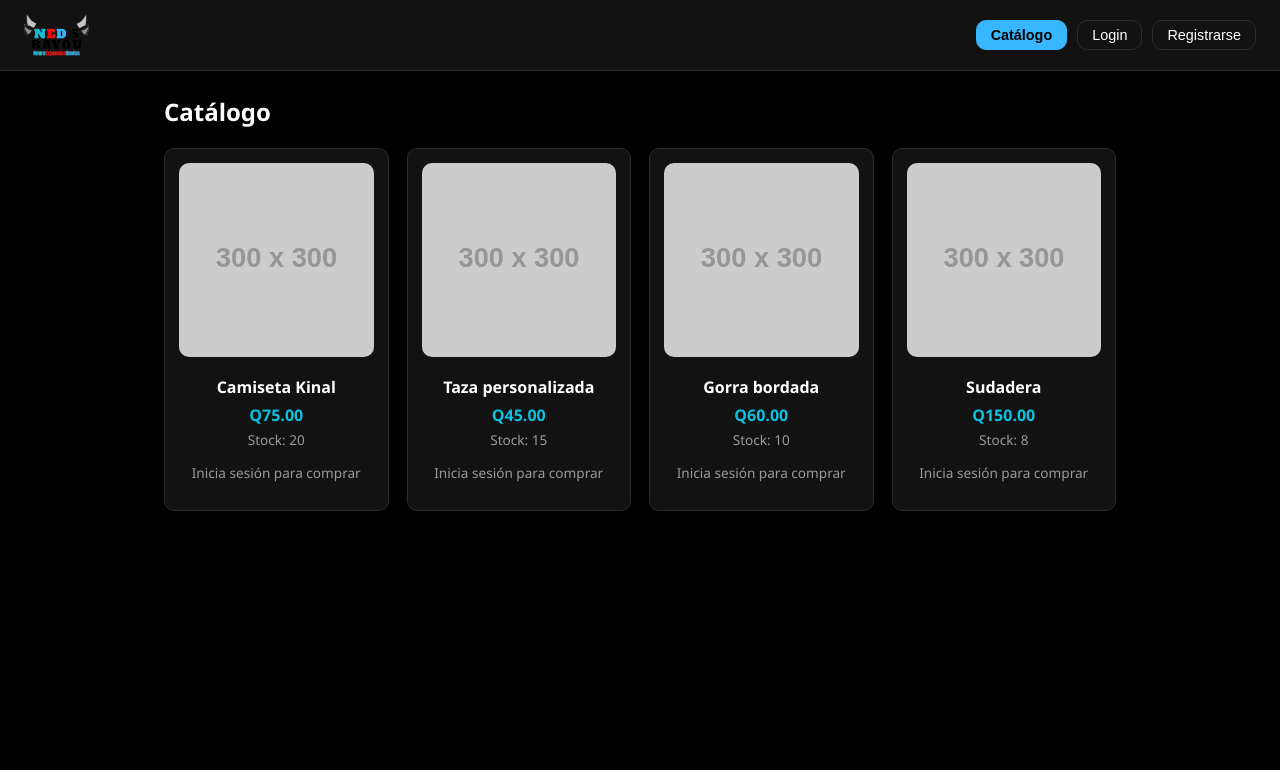
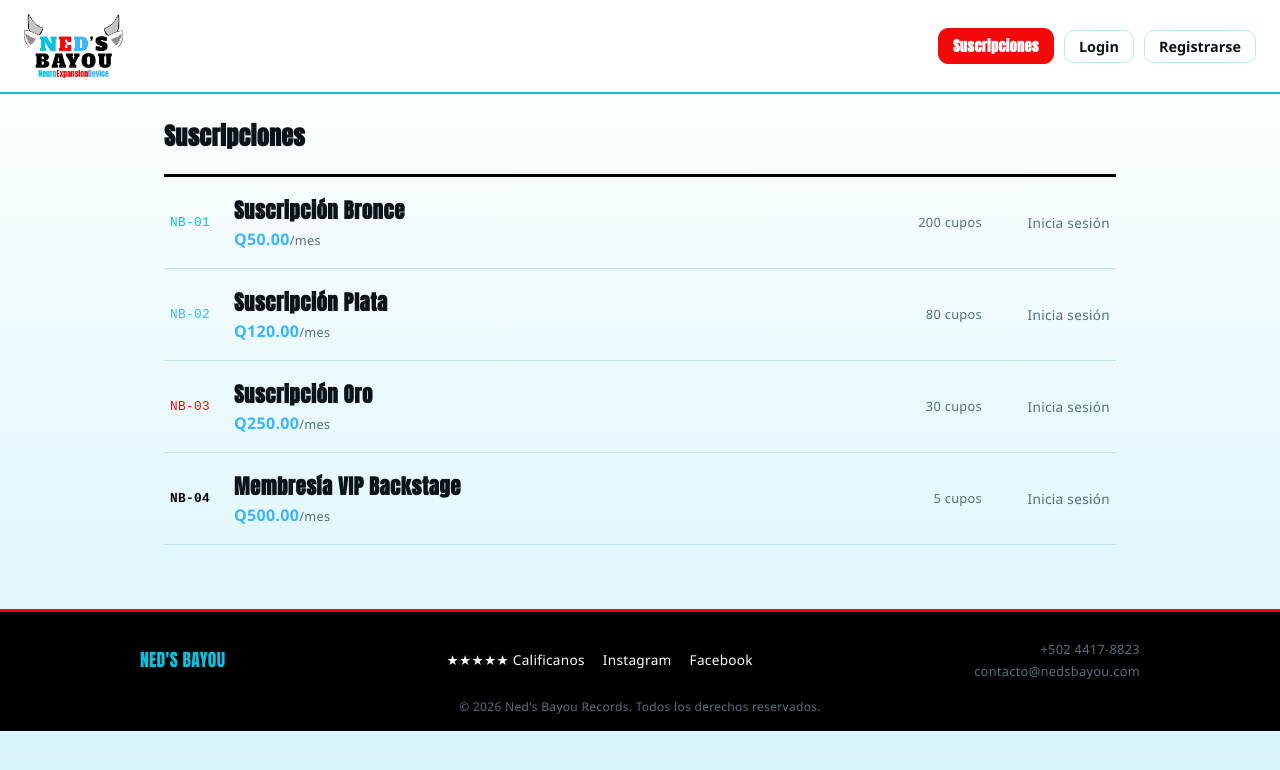
Before and after one commit to ANDOK303/Ned-s-Bayou, a website built with Vite: page index.html in a window 1280 px wide. Built offline with nearby package versions, Linux system fonts and the light colour scheme; placeholder pictures from the web are drawn by us.

Commit message:
Rediseño de suscripciones estilo tracklist y footer

```diff
--- a/src/data.ts
+++ b/src/data.ts
@@ -14,31 +14,31 @@
 export const products: Product[] = [
   {
     id: 1,
-    name: "Camiseta Kinal",
-    price: 75,
-    image: "https://placehold.co/300x300?text=Camiseta",
-    stock: 20,
+    name: "Suscripción Bronce",
+    price: 50,
+    image: "",
+    stock: 200,
   },
   {
     id: 2,
-    name: "Taza personalizada",
-    price: 45,
-    image: "https://placehold.co/300x300?text=Taza",
-    stock: 15,
+    name: "Suscripción Plata",
+    price: 120,
+    image: "",
+    stock: 80,
   },
   {
     id: 3,
-    name: "Gorra bordada",
-    price: 60,
-    image: "https://placehold.co/300x300?text=Gorra",
-    stock: 10,
+    name: "Suscripción Oro",
+    price: 250,
+    image: "",
+    stock: 30,
   },
   {
     id: 4,
-    name: "Sudadera",
-    price: 150,
-    image: "https://placehold.co/300x300?text=Sudadera",
-    stock: 8,
+    name: "Membresía VIP Backstage",
+    price: 500,
+    image: "",
+    stock: 5,
   },
 ];
 
--- a/src/main.ts
+++ b/src/main.ts
@@ -19,7 +19,7 @@
 
 function renderNavbar(): string {
   const links = [
-    `<button data-nav="catalog" class="nav-link ${state.view === "catalog" ? "active" : ""}">Catálogo</button>`,
+    `<button data-nav="catalog" class="nav-link ${state.view === "catalog" ? "active" : ""}">Suscripciones</button>`,
   ];
 
   if (state.currentUser) {
@@ -91,20 +91,22 @@
 // ---------- CATALOG ----------
 
 function renderCatalog(): string {
-  const cards = products
+  const rows = products
     .map(
-      (p) => `
-      <div class="card">
-        <img src="${p.image}" alt="${p.name}" />
-        <h3>${p.name}</h3>
-        <p class="price">Q${p.price.toFixed(2)}</p>
-        <p class="stock">Stock: ${p.stock}</p>
+      (p, i) => `
+      <div class="sub-row">
+        <span class="sub-code">NB-0${i + 1}</span>
+        <div class="sub-info">
+          <h3>${p.name}</h3>
+          <p class="sub-price">Q${p.price.toFixed(2)}<span class="sub-per">/mes</span></p>
+        </div>
+        <span class="sub-cupos">${p.stock} cupos</span>
         ${
           state.currentUser
-            ? `<button data-add-cart="${p.id}" ${p.stock === 0 ? "disabled" : ""}>
-                ${p.stock === 0 ? "Agotado" : "Agregar al carrito"}
+            ? `<button class="sub-stamp" data-add-cart="${p.id}" ${p.stock === 0 ? "disabled" : ""}>
+                ${p.stock === 0 ? "Cupos llenos" : "Suscribirse"}
               </button>`
-            : `<p class="hint">Inicia sesión para comprar</p>`
+            : `<span class="hint sub-hint">Inicia sesión</span>`
         }
       </div>
     `
@@ -112,8 +114,8 @@
     .join("");
 
   return `
-    <h2>Catálogo</h2>
-    <div class="grid">${cards}</div>
+    <h2>Suscripciones</h2>
+    <div class="sub-list">${rows}</div>
   `;
 }
 
@@ -193,15 +195,15 @@
 
     <h3>Agregar producto</h3>
     <form id="product-form" class="inline-form">
-      <input name="name" placeholder="Nombre" required />
+      <input name="name" placeholder="Nombre de la suscripción" required />
       <input name="price" type="number" step="0.01" placeholder="Precio" required />
-      <input name="stock" type="number" placeholder="Stock" required />
+      <input name="stock" type="number" placeholder="Cupos disponibles" required />
       <button type="submit">Agregar</button>
     </form>
 
     <h3>Productos</h3>
     <table class="admin-table">
-      <thead><tr><th>ID</th><th>Nombre</th><th>Precio</th><th>Stock</th><th></th></tr></thead>
+      <thead><tr><th>ID</th><th>Nombre</th><th>Precio</th><th>Cupos</th><th></th></tr></thead>
       <tbody>${productRows}</tbody>
     </table>
 
@@ -210,6 +212,28 @@
       <thead><tr><th>ID</th><th>Usuario</th><th>Rol</th></tr></thead>
       <tbody>${userRows}</tbody>
     </table>
+  `;
+}
+
+// ---------- FOOTER (decorativo, solo en Suscripciones) ----------
+
+function renderFooter(): string {
+  return `
+    <footer class="site-footer">
+      <div class="footer-inner">
+        <div class="footer-brand">NED'S BAYOU</div>
+        <div class="footer-links">
+          <a href="#" onclick="return false">★★★★★ Calificanos</a>
+          <a href="#" onclick="return false">Instagram</a>
+          <a href="#" onclick="return false">Facebook</a>
+        </div>
+        <div class="footer-contact">
+          <span>+502 4417-8823</span>
+          <span>contacto@nedsbayou.com</span>
+        </div>
+      </div>
+      <p class="footer-copy">© ${new Date().getFullYear()} Ned's Bayou Records. Todos los derechos reservados.</p>
+    </footer>
   `;
 }
 
@@ -235,6 +259,7 @@
   app.innerHTML = `
     ${renderNavbar()}
     <main class="container">${renderView()}</main>
+    ${state.view === "catalog" ? renderFooter() : ""}
   `;
   attachEvents();
 }
@@ -349,7 +374,7 @@
       name,
       price,
       stock,
-      image: `https://placehold.co/300x300?text=${encodeURIComponent(name)}`,
+      image: "",
     });
     render();
   });
--- a/src/style.css
+++ b/src/style.css
@@ -1,3 +1,5 @@
+@import url("https://fonts.googleapis.com/css2?family=Anton&display=swap");
+
 :root {
   /* Paleta de marca Ned's Bayou */
   --brand-aqua: #0cc0df;    /* Azul aqua */
@@ -6,12 +8,13 @@
   --brand-white: #ffffff;
   --brand-black: #000000;
 
-  --bg: var(--brand-black);
-  --surface: #121212;
-  --surface-2: #1c1c1c;
-  --border: #2c2c2c;
-  --text: var(--brand-white);
-  --muted: #9a9a9a;
+  --bg-start: #ffffff;
+  --bg-end: #d6f4fa;
+  --surface: #ffffff;
+  --surface-2: #eafbfd;
+  --border: #b9e8f0;
+  --text: #0a1418;
+  --muted: #55707a;
   --accent: var(--brand-aqua);
   --accent-hover: var(--brand-blue);
   --danger: var(--brand-red);
@@ -23,8 +26,12 @@
 
 body {
   margin: 0;
-  background: var(--bg);
+  min-height: 100vh;
+  background: linear-gradient(180deg, var(--bg-start) 0%, var(--bg-end) 100%);
+  background-attachment: fixed;
   color: var(--text);
+  font-family: "Anton", "Segoe UI", system-ui, sans-serif;
+  letter-spacing: 0.3px;
 }
 
 #app { min-height: 100vh; }
@@ -35,13 +42,13 @@
   align-items: center;
   padding: 14px 24px;
   background: var(--surface);
-  border-bottom: 1px solid var(--border);
+  border-bottom: 2px solid var(--brand-aqua);
   flex-wrap: wrap;
   gap: 12px;
 }
 
 .brand { display: flex; align-items: center; }
-.brand-logo { height: 42px; width: auto; display: block; }
+.brand-logo { height: 64px; width: auto; display: block; }
 
 .nav-links {
   display: flex;
@@ -60,45 +67,132 @@
   font-size: 0.9rem;
 }
 
-.nav-link:hover { border-color: var(--brand-aqua); color: var(--brand-aqua); }
-.nav-link.active { background: var(--brand-blue); border-color: var(--brand-blue); color: var(--brand-black); font-weight: 700; }
+.nav-link:hover { border-color: var(--brand-red); color: var(--brand-red); background: var(--surface-2); }
+.nav-link.active { background: var(--brand-red); border-color: var(--brand-red); color: var(--brand-white); font-weight: 700; }
 
 .nav-user { color: var(--muted); font-size: 0.9rem; padding: 0 6px; }
 
+.nav-link[data-nav="login"],
+.nav-link[data-nav="register"] {
+  font-family: "Segoe UI", system-ui, sans-serif;
+  letter-spacing: normal;
+}
+
 .container { max-width: 1000px; margin: 0 auto; padding: 24px; }
 
-h2 { margin-top: 0; }
+h2 { margin-top: 0; color: var(--text); }
 
-.grid {
-  display: grid;
-  grid-template-columns: repeat(auto-fill, minmax(200px, 1fr));
-  gap: 18px;
+.sub-list {
+  display: flex;
+  flex-direction: column;
+  border-top: 3px solid var(--brand-black);
 }
 
-.card {
-  background: var(--surface);
-  border: 1px solid var(--border);
-  border-radius: var(--radius);
-  padding: 14px;
-  text-align: center;
-  transition: border-color 0.15s ease;
+.sub-row {
+  display: flex;
+  align-items: center;
+  gap: 18px;
+  padding: 18px 6px;
+  border-bottom: 1px solid var(--border);
+  transition: background 0.15s ease;
 }
 
-.card:hover { border-color: var(--brand-aqua); }
+.sub-row:hover { background: var(--surface-2); }
 
-.card img { width: 100%; border-radius: var(--radius); margin-bottom: 8px; }
-.card h3 { margin: 6px 0; font-size: 1rem; }
-.price { color: var(--accent); font-weight: 700; margin: 4px 0; }
-.stock { color: var(--muted); font-size: 0.85rem; margin: 0 0 10px; }
+.sub-code {
+  font-family: "Courier New", monospace;
+  font-size: 0.8rem;
+  color: var(--muted);
+  width: 46px;
+  flex-shrink: 0;
+}
+
+.sub-row:nth-child(4n+1) .sub-code { color: var(--brand-aqua); }
+.sub-row:nth-child(4n+2) .sub-code { color: var(--brand-blue); }
+.sub-row:nth-child(4n+3) .sub-code { color: var(--brand-red); }
+.sub-row:nth-child(4n+4) .sub-code { color: var(--brand-black); font-weight: 700; }
+
+.sub-info { flex: 1; min-width: 140px; }
+.sub-info h3 { font-size: 1.3rem; margin: 0; letter-spacing: 0.5px; }
+.sub-price { color: var(--brand-blue); font-weight: 700; margin: 2px 0 0; font-family: "Segoe UI", system-ui, sans-serif; }
+.sub-per { color: var(--muted); font-weight: 400; font-size: 0.8rem; }
+
+.sub-cupos {
+  font-family: "Segoe UI", system-ui, sans-serif;
+  font-size: 0.8rem;
+  color: var(--muted);
+  width: 80px;
+  text-align: right;
+  flex-shrink: 0;
+}
+
+.sub-hint { width: 110px; text-align: right; font-family: "Segoe UI", system-ui, sans-serif; }
+
+.sub-stamp {
+  background: var(--brand-red);
+  border: 2px solid var(--brand-black);
+  border-radius: 3px;
+  transform: rotate(-2deg);
+  flex-shrink: 0;
+}
+
+.sub-stamp:hover { transform: rotate(0deg); background: var(--brand-blue); }
+.sub-stamp:disabled { transform: none; }
+
+.site-footer {
+  margin-top: 40px;
+  background: var(--brand-black);
+  border-top: 3px solid var(--brand-red);
+  color: var(--brand-white);
+  padding: 28px 24px 16px;
+}
+
+.footer-inner {
+  max-width: 1000px;
+  margin: 0 auto;
+  display: flex;
+  flex-wrap: wrap;
+  justify-content: space-between;
+  align-items: center;
+  gap: 16px;
+}
+
+.footer-brand { font-size: 1.1rem; color: var(--brand-aqua); }
+
+.footer-links { display: flex; gap: 18px; flex-wrap: wrap; font-family: "Segoe UI", system-ui, sans-serif; font-size: 0.85rem; }
+.footer-links a { color: var(--brand-white); text-decoration: none; }
+.footer-links a:hover { color: var(--brand-red); }
+
+.footer-contact {
+  display: flex;
+  flex-direction: column;
+  gap: 4px;
+  font-family: "Segoe UI", system-ui, sans-serif;
+  font-size: 0.8rem;
+  color: var(--muted);
+  text-align: right;
+}
+
+.footer-copy {
+  max-width: 1000px;
+  margin: 18px auto 0;
+  font-family: "Segoe UI", system-ui, sans-serif;
+  font-size: 0.75rem;
+  color: var(--muted);
+  text-align: center;
+}
 
 button {
   background: var(--accent);
-  color: white;
+  color: var(--brand-white);
   border: none;
   padding: 8px 14px;
   border-radius: var(--radius);
   cursor: pointer;
   font-size: 0.9rem;
+  font-weight: 600;
+  font-family: inherit;
+  letter-spacing: inherit;
 }
 
 button:hover { background: var(--accent-hover); }
@@ -109,10 +203,14 @@
   margin: 40px auto;
   background: var(--surface);
   border: 1px solid var(--border);
+  border-top: 4px solid var(--brand-red);
   border-radius: var(--radius);
   padding: 24px;
+  box-shadow: 0 2px 10px rgba(12, 192, 223, 0.1);
+  font-family: "Segoe UI", system-ui, sans-serif;
 }
 
+.auth-box h2 { color: var(--brand-black); font-family: inherit; }
 .auth-box form { display: flex; flex-direction: column; gap: 8px; }
 .auth-box label { color: var(--muted); font-size: 0.85rem; margin-top: 6px; }
 
@@ -125,7 +223,7 @@
   font-size: 0.95rem;
 }
 
-.auth-box button { margin-top: 12px; }
+.auth-box button { margin-top: 12px; font-family: inherit; letter-spacing: normal; }
 
 .hint { color: var(--muted); font-size: 0.85rem; }
 .error { color: var(--danger); font-size: 0.9rem; }
```
